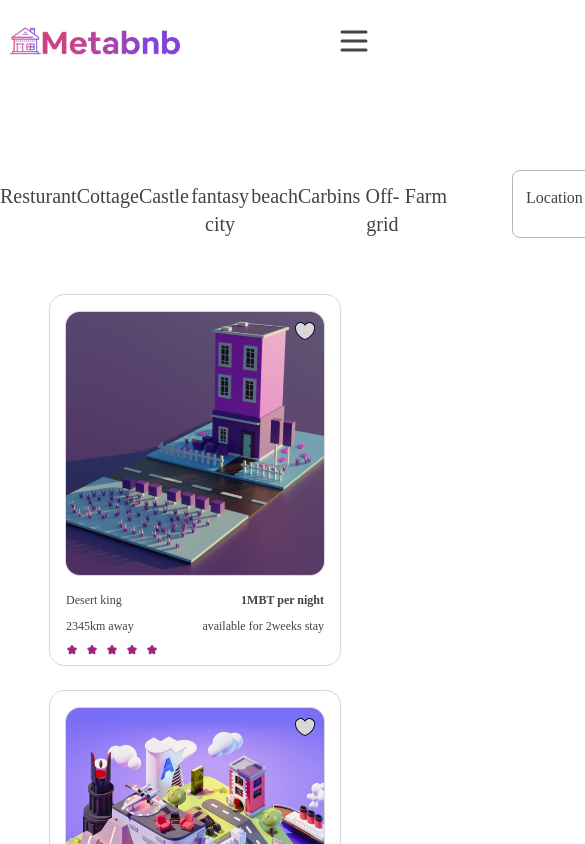
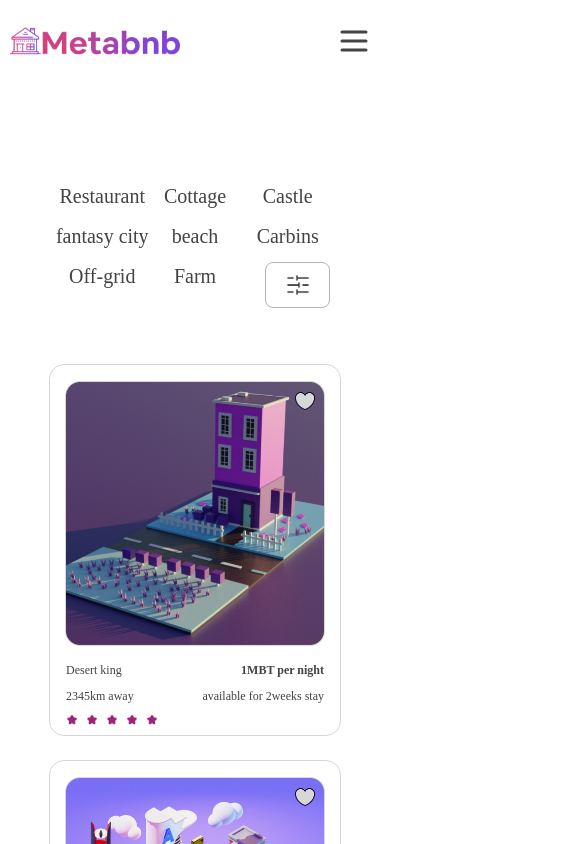
Before and after one commit to segunlawal/metabnb, a React (Create React App) app: page /place-to-stay in a window 390 px wide. Shown: the top 844 px of the page, 585 px wide, since content can reach past the window. Built offline with nearby package versions, Linux system fonts and the light colour scheme; a web font is replaced by a local one.

Commit message:
style: Adjust responsiveness of Filter component

```diff
--- a/src/components/AllFrames/AllFrames.js
+++ b/src/components/AllFrames/AllFrames.js
@@ -58,7 +58,7 @@ function AllFrames() {
     </div>
   ));
   return (
-    <div className="grid md:grid-cols-2 xl:grid-cols-4 gap-x-10 gap-y-6 mt-14 mx-auto w-fit mb-[92px]">
+    <div className="grid md:grid-cols-2 xl:grid-cols-4 gap-6 mt-14 mx-auto w-fit mb-[92px]">
       {alltheframes}
     </div>
   );
--- a/src/components/Filter/Filter.js
+++ b/src/components/Filter/Filter.js
@@ -2,9 +2,9 @@ import location from "../../assets/setting-5.png";
 
 function Filter() {
   return (
-    <div className="mt-[115px] flex w-fit lg:ml-[100px] gap-[65px]">
-      <div className="flex lg:gap-12">
-        <p className="text-xl">Resturant</p>
+    <div className="mt-[115px] flex w-fit mx-auto lg:gap-[65px] md:gap-10">
+      <div className="text-center flex xl:gap-12 lg:flex lg:gap-5 md:grid md:grid-cols-4 md:gap-5 grid grid-cols-3 gap-y-3">
+        <p className="text-xl">Restaurant</p>
         <p className="text-xl">Cottage</p>
         <p className="text-xl">Castle</p>
         <p className="text-xl">fantasy city</p>
@@ -12,8 +12,11 @@ function Filter() {
         <p className="text-xl">Carbins</p>
         <p className="text-xl">Off-grid</p>
         <p className="text-xl">Farm</p>
+        <div className="flex justify-center md:hidden sm:gap-[12px] w-[65px] ml-6 py-[10px] md:pt-[25px] lg:-mt-[12.5px] border-[1px] border-[#B4B4B4] rounded-lg">
+          <img src={location} alt="location" className="w-6 h-6" />
+        </div>
       </div>
-      <div className="flex gap-[42px] w-[161px] pl-[13px] py-[15px] -mt-[12.5px] border-[1px] border-[#B4B4B4] rounded-lg">
+      <div className="hidden md:flex gap-[42px] w-[161px] pl-[13px] lg:py-[15px] md:pt-[25px] lg:-mt-[12.5px] border-[1px] border-[#B4B4B4] rounded-lg">
         <p className="">Location</p>
         <img src={location} alt="location" className="w-6 h-6" />
       </div>
```
